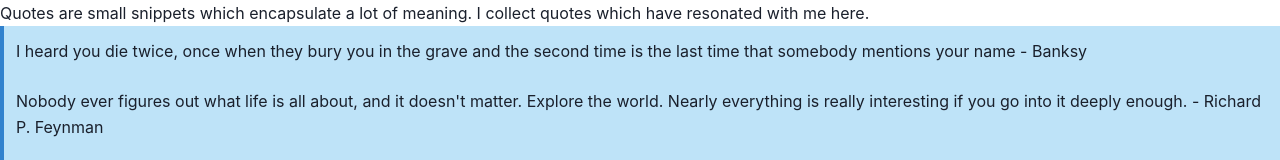
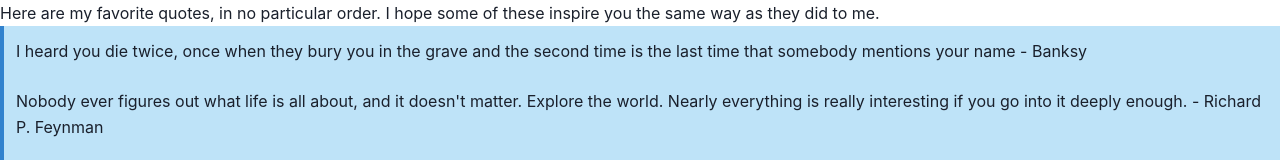
Before and after one commit to BharatKalluri/bharatkalluri.com, a Next.js app: page /note/quotes in a window 1280 px wide. Shown: the top 160 px of the page. Built offline with nearby package versions, Linux system fonts and the light colour scheme.

Commit message:
FIxed title in quotes

```diff
--- a/pages/note/quotes.mdx
+++ b/pages/note/quotes.mdx
@@ -4,8 +4,7 @@ publishedAt: "2018-08-07"
 pinned: true
 ---
 
-Quotes are small snippets which encapsulate a lot of meaning. I collect quotes
-which have resonated with me here.
+Here are my favorite quotes, in no particular order. I hope some of these inspire you the same way as they did to me.
 
 > I heard you die twice, once when they bury you in the grave and the second time is the last time that somebody mentions your name - Banksy
 
```
